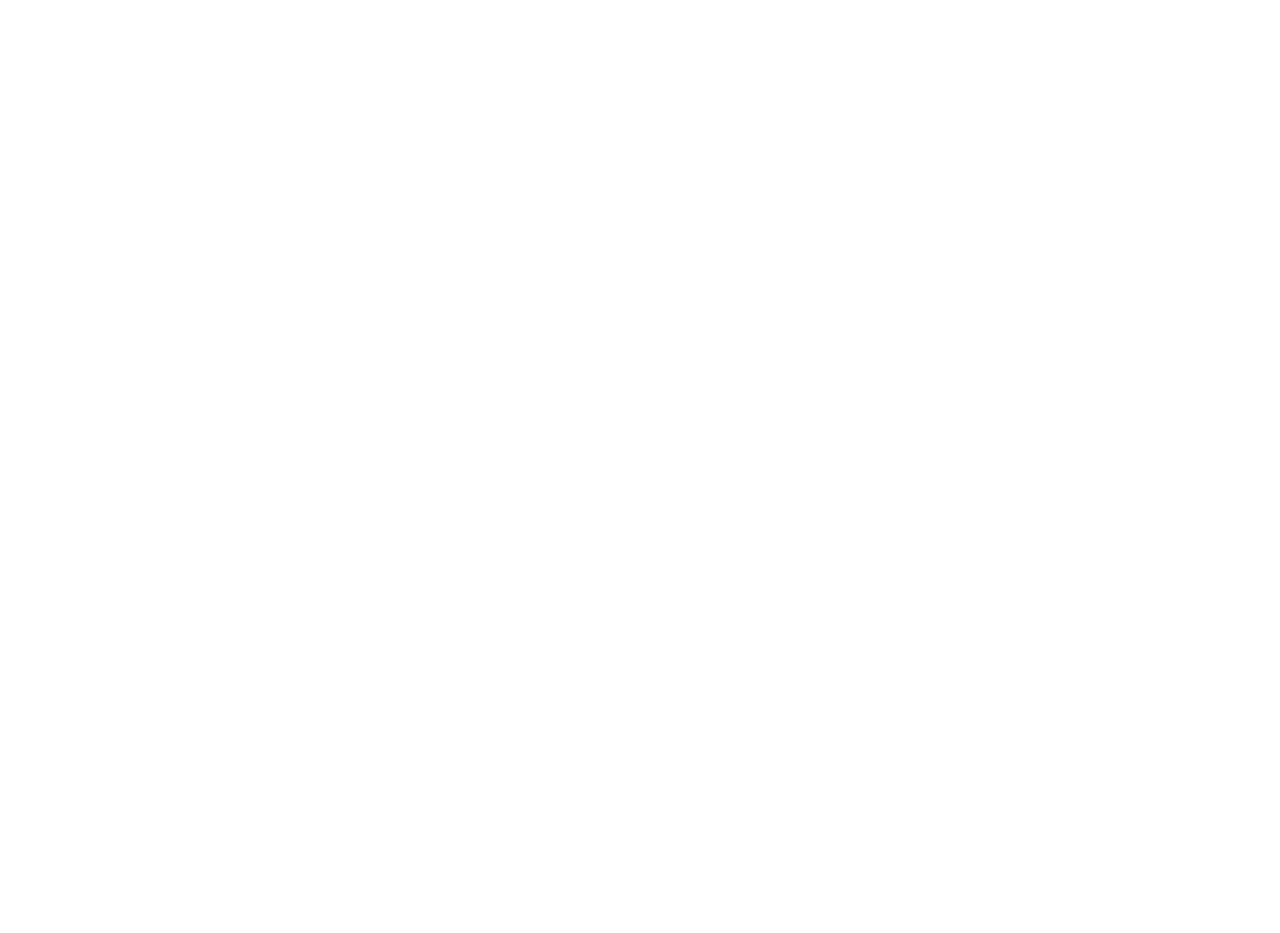
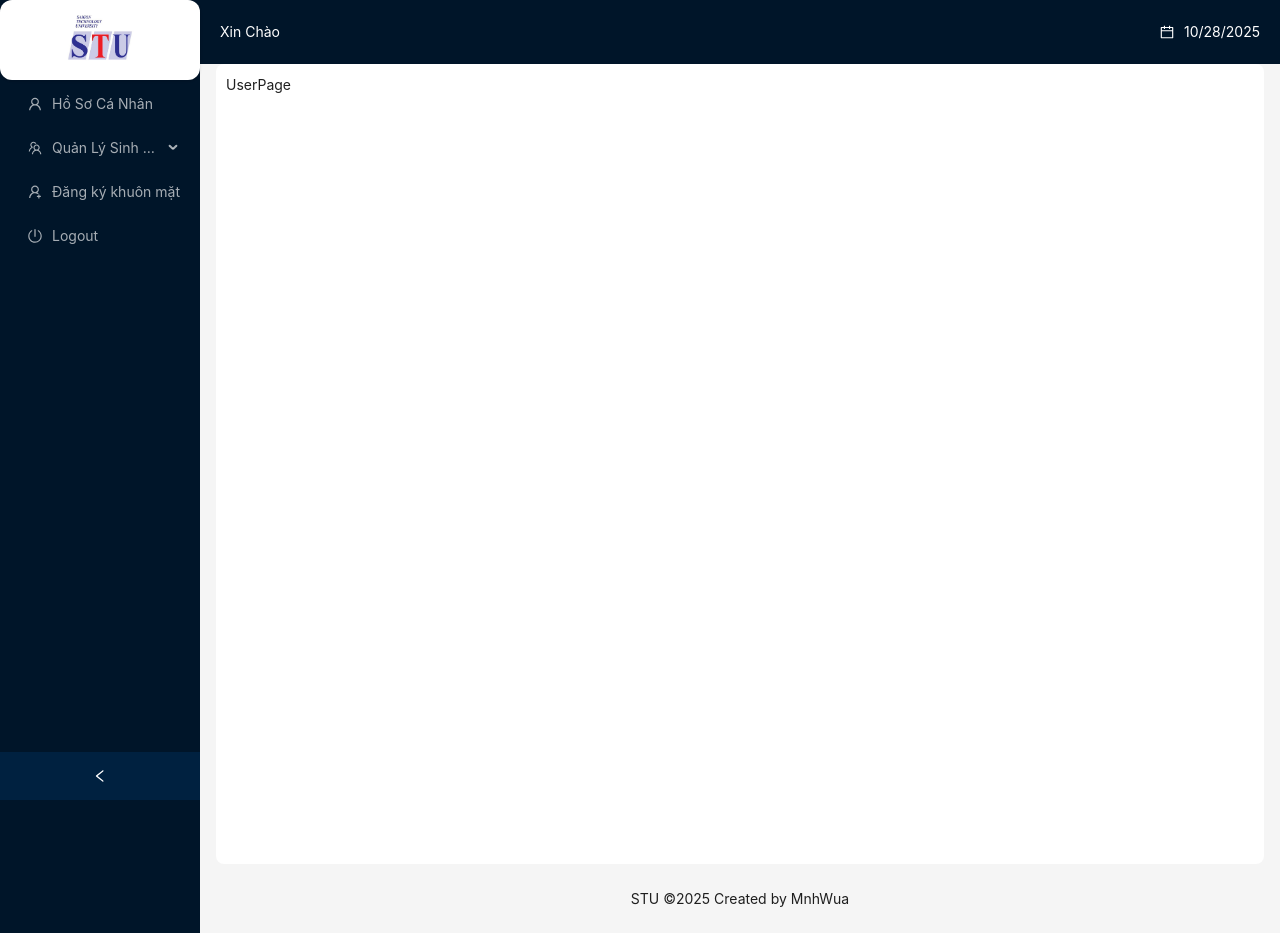
Before and after one commit to MnhWuanz/FE_AWS_Rekognition, a React (Vite) app: page /admin/User in a window 1280 px wide. Before the commit this address had no page. Before the commit the page ends 800 px from the top, so only its background shows below. Built offline with nearby package versions, Linux system fonts and the light colour scheme.

Commit message:
Create page QR form

```diff
--- a/src/pages/Admin/AdminPage.jsx
+++ b/src/pages/Admin/AdminPage.jsx
@@ -1,10 +1,11 @@
-import React, { useState } from 'react';
-import { useNavigate } from 'react-router-dom';
+import React, { useMemo, useState } from 'react';
+import { Outlet, useLocation, useNavigate } from 'react-router-dom';
 import Logo from '../../components/UI/Logo';
 import {
   CalendarOutlined,
   PoweroffOutlined,
   TeamOutlined,
+  UserAddOutlined,
   UserOutlined,
 } from '@ant-design/icons';
 import { Modal, Layout, Menu, theme, Button } from 'antd';
@@ -24,7 +25,7 @@ const items = [
     getItem('Danh Sách Sinh Viên', 'ListStudents'),
     getItem('Thêm Sinh Viên', 'addStudent'),
   ]),
-  getItem('Lịch', 'Calendar', <CalendarOutlined />),
+  getItem('Đăng ký khuôn mặt', 'addFace', <UserAddOutlined />),
 
   getItem('Logout', 'Logout', <PoweroffOutlined />),
 ];
@@ -34,6 +35,13 @@ const AdminPage = () => {
     token: { borderRadiusLG },
   } = theme.useToken();
   const navigate = useNavigate();
+  const location = useLocation();
+  const selectKey = useMemo(() => {
+    const p = location.pathname;
+    if (p === '/admin') return null;
+    if (p.startsWith('/admin/addFace')) return 'addFace';
+    return 'admin';
+  }, [location.pathname]);
   const [open, setOpen] = useState(false);
   const showModal = () => {
     setOpen(true);
@@ -51,23 +59,35 @@ const AdminPage = () => {
         collapsed={collapsed}
         onCollapse={(value) => setCollapsed(value)}
       >
-        <Logo name="" imgSrc={'./logo.png'} height={'20'} width={'full'} />
+        <Logo name="" imgSrc={'/logo.png'} height={'20'} width={'full'} />
         <Menu
           theme="dark"
-          defaultSelectedKeys={['1']}
           mode="inline"
           items={items}
+          selectedKeys={selectKey ? [selectKey] : []}
           onClick={(e) => {
             if (e.key === 'Logout') {
               {
                 showModal();
               }
+            } else {
+              navigate(`/admin/${e.key}`);
             }
           }}
         />
       </Sider>
       <Layout>
-        <Header style={{ padding: 0, background: '#001529' }} />
+        <Header style={{ padding: 0, background: '#001529' }}>
+          <h1 style={{ float: 'left', color: 'white', marginLeft: '20px' }}>
+            Xin Chào
+          </h1>
+          <div style={{ float: 'right', marginRight: '20px' }}>
+            <CalendarOutlined style={{ color: 'white' }} />
+            <span style={{ color: 'white', marginLeft: '10px' }}>
+              {new Date().toLocaleDateString()}
+            </span>
+          </div>
+        </Header>
         <Modal
           title="Bạn có chắc muốn đăng xuất?"
           open={open}
@@ -77,13 +97,13 @@ const AdminPage = () => {
         <Content style={{ margin: '0 16px' }}>
           <div
             style={{
-              padding: 24,
-              minHeight: 360,
+              padding: 10,
+              height: '100vh',
               background: '#fff',
               borderRadius: borderRadiusLG,
             }}
           >
-            Bill is a cat.
+            <Outlet />
           </div>
         </Content>
         <Footer style={{ textAlign: 'center' }}>
--- /dev/null
+++ b/src/pages/Admin/Pages/QR/QRPage.jsx
@@ -0,0 +1,41 @@
+import React from 'react';
+import { Button, Modal } from 'antd';
+
+import './css/QRPage.css';
+import {
+  EditOutlined,
+  PlusOutlined,
+  PoweroffOutlined,
+} from '@ant-design/icons';
+import Content from './components/content';
+const QRPage = () => {
+  const [isActive, setIsActive] = React.useState(false);
+
+  const handleCreateQR = () => {
+    setIsActive((prev) => !prev);
+  };
+  return (
+    <>
+      <div className="bg-sky-500/50 p-3 flex justify-between items-center rounded-lg">
+        <p className="subpixel-antialiased  font-semibold text-white text-lg ">
+          Tạo mã QR
+        </p>
+        <div>
+          <Button
+            type={isActive ? 'primary' : 'default'}
+            danger={!isActive}
+            icon={<PoweroffOutlined />}
+            onClick={handleCreateQR}
+          >
+            {isActive ? 'Tạo mã QR' : 'Hủy mã QR'}
+          </Button>
+        </div>
+      </div>
+      <div className="flex justify-center items-center mt-5">
+        <Content isActive={isActive} />
+      </div>
+    </>
+  );
+};
+
+export default QRPage;
--- /dev/null
+++ b/src/pages/Admin/Pages/QR/components/content.jsx
@@ -0,0 +1,18 @@
+import React from 'react';
+import { Input, QRCode, Space } from 'antd';
+const Content = ({ isActive = false, link = 'https://www.sgu.edu.vn/' }) => {
+  return (
+    <div>
+      <Space direction="vertical" align="center">
+        <QRCode
+          value={link || 'https://www.sgu.edu.vn/'}
+          size={500}
+          status={isActive ? 'active' : 'expired'}
+          link={link}
+        />
+      </Space>
+    </div>
+  );
+};
+
+export default Content;
--- /dev/null
+++ b/src/pages/Admin/Pages/QR/css/QRPage.css
@@ -0,0 +1,8 @@
+@import 'tailwindcss';
+.header {
+  background-color: #001529;
+  color: #fff;
+  text-align: center;
+  font-size: 24px;
+  padding: 16px;
+}
--- /dev/null
+++ b/src/pages/Admin/components/ManagerPage.jsx
@@ -0,0 +1,7 @@
+import React from 'react';
+
+const ManagerPage = () => {
+  return <div>ManagerPage</div>;
+};
+
+export default ManagerPage;
--- a/src/pages/Login/LoginPage.jsx
+++ b/src/pages/Login/LoginPage.jsx
@@ -35,7 +35,7 @@ function LoginPage() {
         'Chào mừng đến với hệ thống!'
       );
       setTimeout(() => {
-        navigate('/dashboard');
+        navigate('/admin');
       }, 1500);
     } else {
       openNotificationWithIcon(
@@ -66,11 +66,7 @@ function LoginPage() {
       {contextHolder}
       <div className="min-h-[520px] grid md:grid-cols-2 rounded-2xl overflow-hidden border border-gray-200 dark:border-gray-700 bg-white dark:bg-gray-900 w-3/4 ">
         <div className="p-8 md:p-12 bg-gray-50 dark:bg-gray-800 flex flex-col">
-          <Logo
-            name="Saigon Technology University"
-            imgSrc="/logo.png"
-
-          />
+          <Logo name="Saigon Technology University" imgSrc="/logo.png" />
           <div className="mt-8 space-y-3">
             <h3 className="text-gray-900 dark:text-gray-100 font-semibold text-xl">
               Thông báo mới
--- a/src/routes/mainRouter.jsx
+++ b/src/routes/mainRouter.jsx
@@ -4,6 +4,9 @@ import Login from '../pages/Login/LoginPage';
 import AdminPage from '../pages/Admin/AdminPage';
 import { AnimatePresence } from 'framer-motion';
 import PageTransition from '../components/Animation/PageTransition';
+
+import UserPage from '../pages/Admin/components/UserPage';
+import QRPage from '../pages/Admin/Pages/QR/QRPage';
 
 const MainRouter = () => {
   return (
@@ -18,14 +21,10 @@ const MainRouter = () => {
               </PageTransition>
             }
           />
-          <Route
-            path="/dashboard"
-            element={
-              <PageTransition>
-                <AdminPage />
-              </PageTransition>
-            }
-          />
+          <Route path="/admin" element={<AdminPage />}>
+            <Route path="addFace" element={<QRPage />} />
+            <Route path="User" element={<UserPage />} />
+          </Route>
         </Routes>
       </AnimatePresence>
     </>
```
